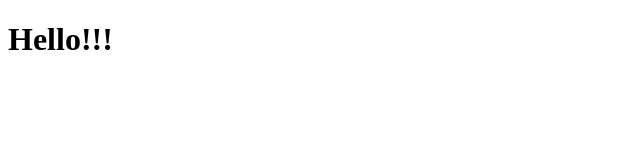
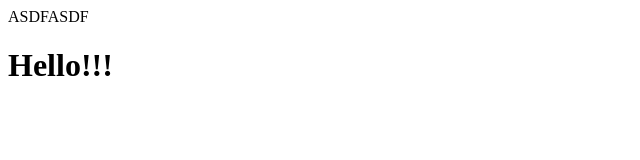
Before and after one commit to martabritala/manalapa, a plain HTML site: page index.html in a window 1280 px wide. Shown: the whole page, without its empty margins (0-640 px from the left). Drawn offline with Linux system fonts and the light colour scheme.

Commit message:
Update index.html

```diff
--- a/index.html
+++ b/index.html
@@ -3,6 +3,7 @@
     <head>
         <title>lapa</title>
     </head>
+    ASDFASDF
     <body>
         <h1>Hello!!!</h1>
     </body>
```
